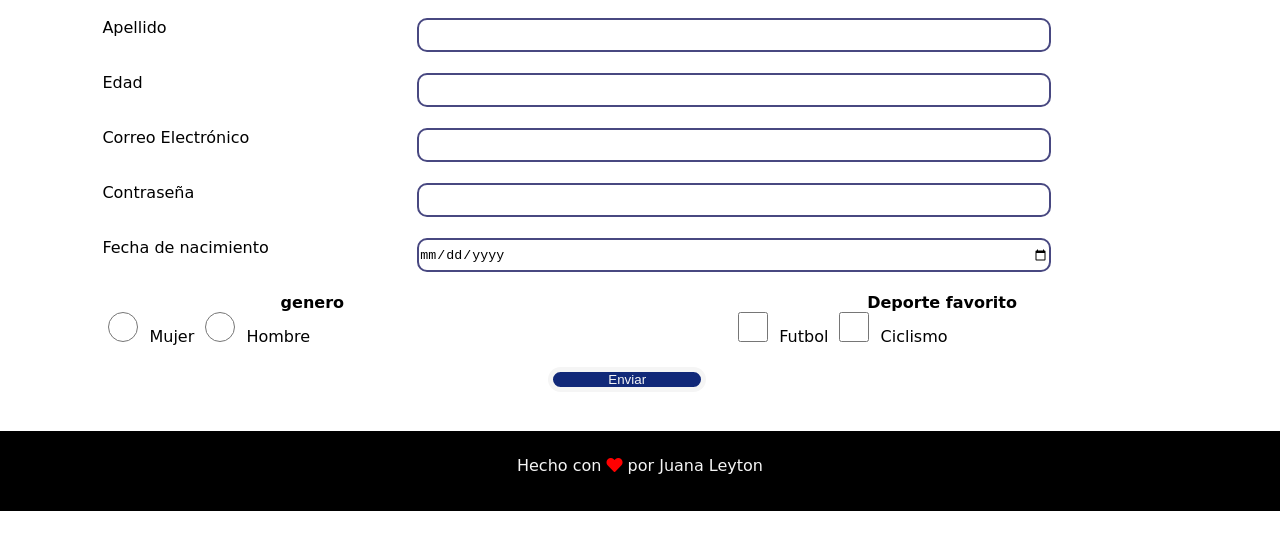
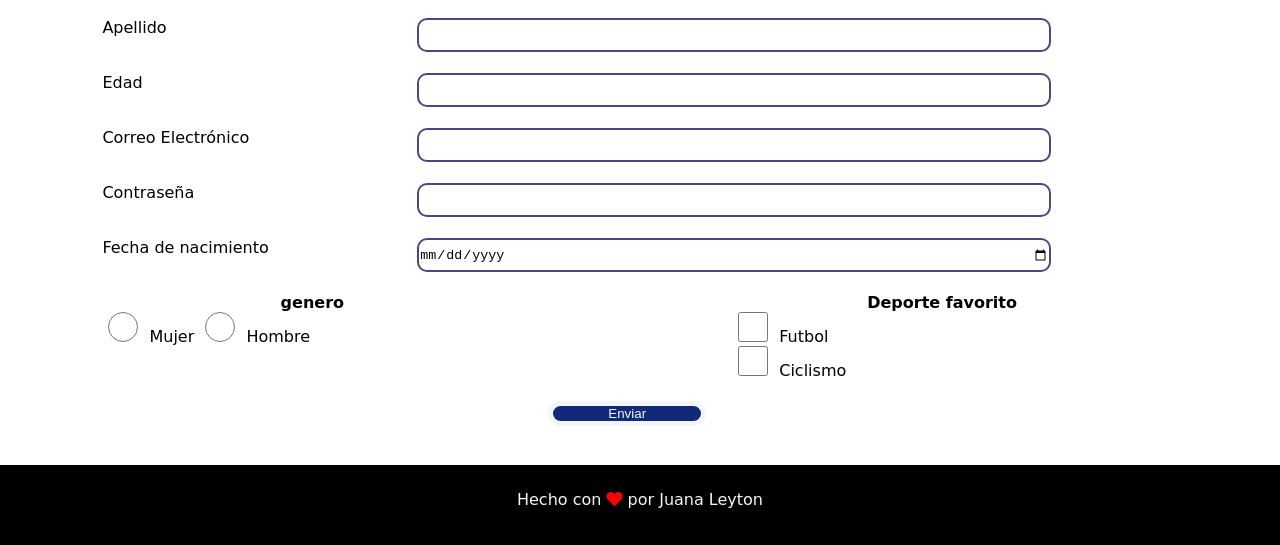
Before and after one commit to Juana-leyton/Primer-semana, a plain HTML site: page formulario.html in a window 1280 px wide. Shown: the part 291-836 px from the top of the page. Before the commit the page ends 802 px from the top, so only its background shows below. Drawn offline with Linux system fonts and the light colour scheme.

Commit message:
se modifico el diseño del formulario

```diff
--- a/formulario.css
+++ b/formulario.css
@@ -70,6 +70,6 @@ footer p{
 .fa-heart {
     color: red;
 }
-.pepe {
-    padding
+li {
+    list-style: none;
 }
--- a/formulario.html
+++ b/formulario.html
@@ -67,10 +67,17 @@
 
                 <div class="input-form options">
                     <h4>Deporte favorito</h4>
-                    <input id="futbol" name="futbol" type="checkbox">
-                    <label for="futbol"> Futbol </label>
-                    <input id="ciclismo" name="ciclismo" type="checkbox">
-                    <label for="ciclismo"> Ciclismo </label>
+                    <ul>
+                        <li>
+                        <input id="futbol" name="futbol" type="checkbox">
+                        <label for="futbol"> Futbol </label>
+                        </li>
+                        <li>
+                        <input id="ciclismo" name="ciclismo" type="checkbox">
+                        <label for="ciclismo"> Ciclismo </label>
+                        </li>
+                    </ul>
+
                 </div>
             </section>
 
--- a/stilesm.css
+++ b/stilesm.css
@@ -121,6 +121,7 @@ p {
     background-color: rgb(230, 226, 216);
 }
 
+
 h1{
     margin: 1% 20% 8% 30%;
     font-family: 'Special Elite', cursive;
```
Also changed, not shown: Style.css (line endings or trailing spaces).
